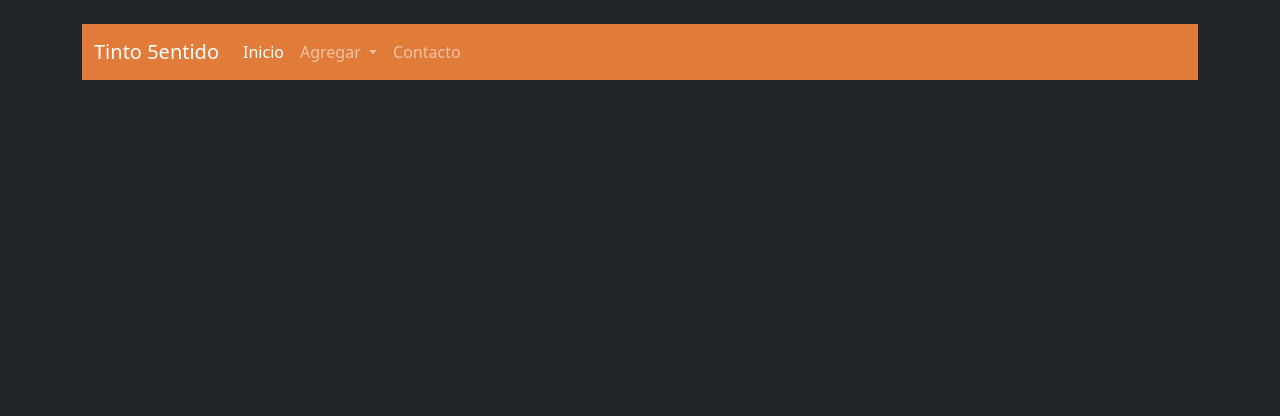
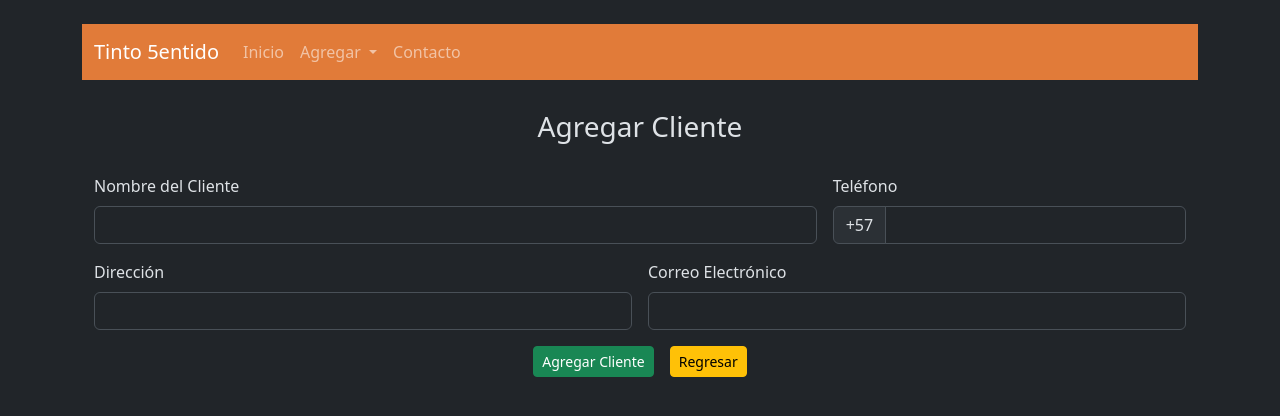
Before and after one commit to AntonioGomez1987/InvTinto5entidoFront, an Angular app: page /agregar-cliente in a window 1280 px wide. Before the commit this address led to /. Shown: the top 416 px of the page. Built offline with nearby package versions, Linux system fonts and the light colour scheme.

Commit message:
adiciona componente agregar cliente

```diff
--- /dev/null
+++ b/src/app/agregar-cliente/agregar-cliente.component.html
@@ -0,0 +1,75 @@
+<div class="container">
+  <div class="text-center" style="margin: 30px">
+    <h3>Agregar Cliente</h3>
+  </div>
+
+  <form class="row g-3 needs-validation" novalidate
+    (ngSubmit)="onSubmit()">
+    <div class="col-md-8">
+      <label for="nombreCliente" class="form-label"
+        >Nombre del Cliente</label
+      >
+      <input
+        type="text"
+        class="form-control"
+        id="nombreCliente"
+        name="nombreCliente"
+        required
+        [(ngModel)]="cliente.nombreCliente"
+      />
+      <!-- <div class="valid-feedback">Looks good!</div> -->
+    </div>
+
+    <div class="col-md-4">
+      <label for="telefonoCliente" class="form-label">Teléfono</label>
+      <div class="input-group has-validation">
+        <span class="input-group-text" id="inputGroupPrepend">+57</span>
+        <input
+          type="text"
+          class="form-control"
+          id="telefonoCliente"
+          name="telefonoCliente"
+          required
+          [(ngModel)]="cliente.telefonoCliente"
+        />
+        <div class="invalid-feedback">
+          Por favor ingresa un teléfono válido.
+        </div>
+      </div>
+    </div>
+
+    <div class="col-md-6">
+      <label for="direccionCliente" class="form-label">Dirección</label>
+      <input
+        type="text"
+        class="form-control"
+        id="direccionCliente"
+        name="direccionCliente"
+        required
+        [(ngModel)]="cliente.direccionCliente"
+      />
+        <div class="invalid-feedback">
+            Por favor ingresa una dirección válida.
+        </div>
+    </div>
+
+    <div class="col-md-6">
+      <label for="correoCliente" class="form-label">Correo Electrónico</label>
+      <input
+        type="text"
+        class="form-control"
+        id="correoCliente"
+        name="correoCliente"
+        required
+        [(ngModel)]="cliente.correoCliente"
+      />
+      <div class="invalid-feedback">Por favor ingresa un correo electrónico válido.</div>
+    </div>
+
+    <div class="text-center">
+      <button class="btn btn-success btn-sm me-3" type="submit">Agregar Cliente</button>
+      <a href="/" class="btn btn-warning btn-sm">Regresar</a>
+    </div>
+
+  </form>
+</div>
--- /dev/null
+++ b/src/app/agregar-cliente/agregar-cliente.component.ts
@@ -0,0 +1,38 @@
+import { Component, inject } from '@angular/core';
+import { FormsModule } from '@angular/forms';
+import { Cliente } from '../cliente';
+import { ClienteService } from '../cliente.service';
+import { Router } from '@angular/router';
+
+@Component({
+  selector: 'app-agregar-cliente',
+  standalone: true,
+  imports: [FormsModule],
+  templateUrl: './agregar-cliente.component.html',
+})
+export class AgregarClienteComponent {
+
+  cliente: Cliente = new Cliente();
+
+  private clienteServicio = inject(ClienteService);
+  private enrutador = inject(Router);
+
+  onSubmit() {
+    this.guardarCliente();
+  }
+
+  guardarCliente() {
+    this.clienteServicio.agregarCliente(this.cliente).subscribe({
+      next: (datos) => {
+        console.log(datos);
+        this.irListaClientes();
+      },
+      error: (error: any) => console.log("Error al guardar los datos del nuevo Cliente", error)
+    })
+  }
+
+  irListaClientes() {
+    this.enrutador.navigate(['/cliente-lista']);
+  }
+
+}
--- a/src/app/app.routes.ts
+++ b/src/app/app.routes.ts
@@ -6,6 +6,7 @@ import { ProveedorListaComponent } from './proveedor-lista/proveedor-lista.compo
 import { AgregarProductoComponent } from './agregar-producto/agregar-producto.component';
 import { EditarProductoComponent } from './editar-producto/editar-producto.component';
 import { AgregarProveedorComponent } from './agregar-proveedor/agregar-proveedor.component';
+import { AgregarClienteComponent } from './agregar-cliente/agregar-cliente.component';
 
 
 export const routes: Routes = [
@@ -16,5 +17,6 @@ export const routes: Routes = [
     { path: 'editar-producto/:id', component: EditarProductoComponent },
     { path: 'cliente-lista', component: ClienteListaComponent },
     { path: 'proveedor-lista', component: ProveedorListaComponent },
-    { path: 'agregar-proveedor', component: AgregarProveedorComponent }
+    { path: 'agregar-proveedor', component: AgregarProveedorComponent },
+    { path: 'agregar-cliente', component: AgregarClienteComponent }
 ];
--- a/src/app/cliente.service.ts
+++ b/src/app/cliente.service.ts
@@ -16,4 +16,8 @@ export class ClienteService {
     return this.clienteHttp.get<Cliente[]>(this.urlBase);
   }
 
+  agregarCliente(cliente: Cliente): Observable<Object>{
+    return this.clienteHttp.post(this.urlBase, cliente);
+  }
+
 }
```
